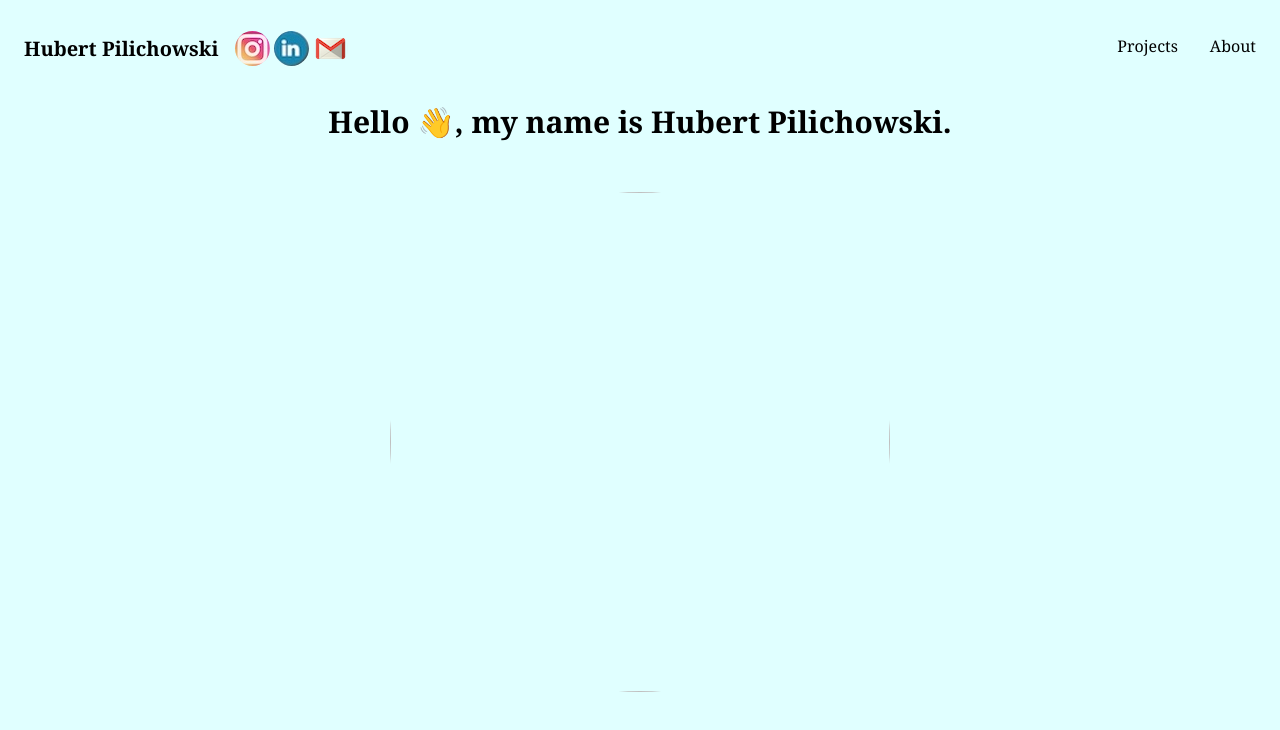
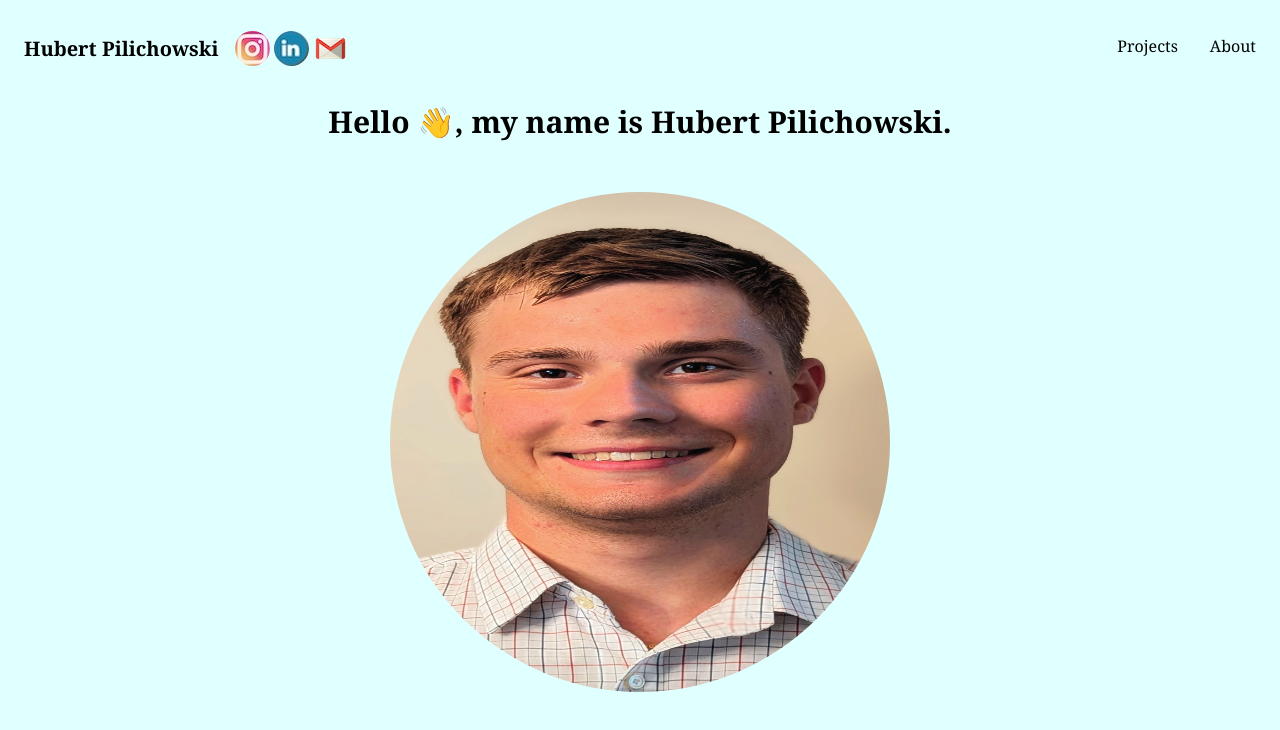
Before and after one commit to Huxlefin/PersonalWebsite, a plain HTML site: page PersonalWebsite.html in a window 1280 px wide. Drawn offline with Linux system fonts and the light colour scheme.

Commit message:
Update PersonalWebsite.html

```diff
--- a/PersonalWebsite.html
+++ b/PersonalWebsite.html
@@ -81,7 +81,7 @@ body {
 </ul>
 <h2>Hello &#128075, my name is Hubert Pilichowski.</h>
 <div class="image-container">
-    <img src="randomimage.png">
+    <img src="image000000.jpeg">
 </div>
 </body>
 </html>
```
